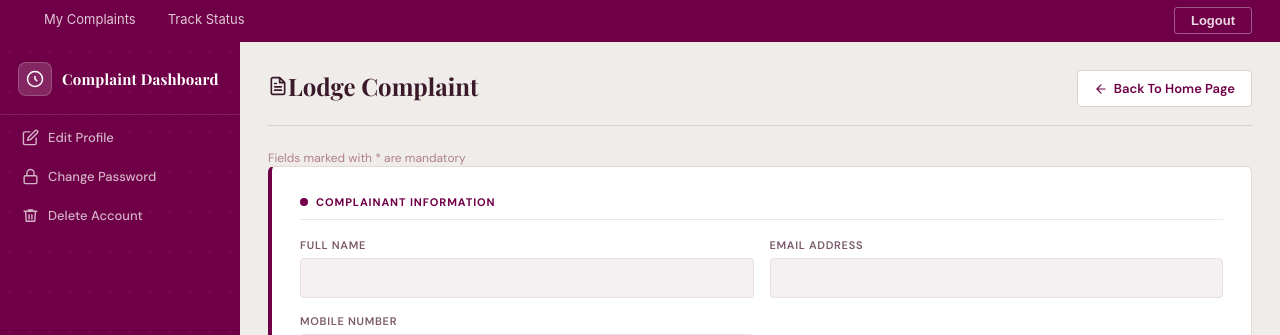
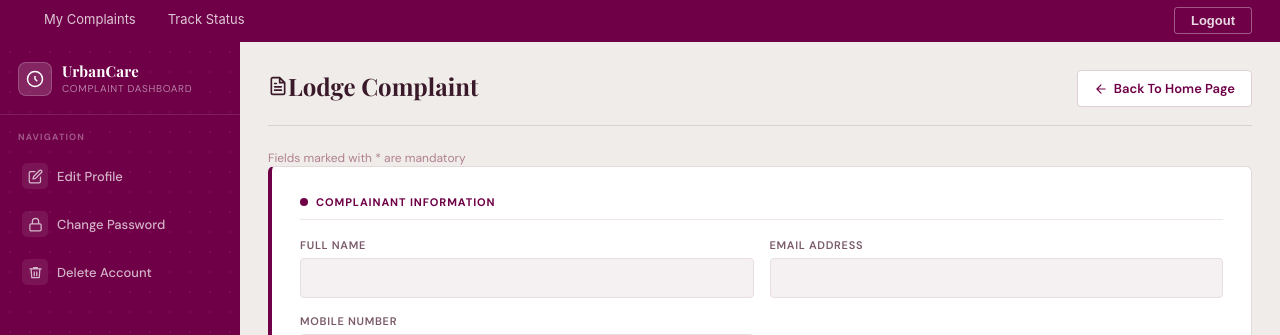
Before and after one commit to ritikkrawat/UrbanCare-Frontend, a React (Create React App) app: page /complaintForm in a window 1280 px wide. Shown: the part 159-494 px from the top of the page. Built offline with nearby package versions, Linux system fonts and the light colour scheme; no server answers; sample sign-in values are in the browser's storage.

Commit message:
Changes complaintForm css

```diff
--- a/src/pages/userDashboard/complaintForm.jsx
+++ b/src/pages/userDashboard/complaintForm.jsx
@@ -46,6 +46,7 @@ const navItems = [
 ];
 
 // ── Sidebar ──────────────────────────────────────────────────────────────────
+// ── Sidebar ──────────────────────────────────────────────────────────────────
 const Sidebar = () => {
   const navigate = useNavigate();
   const location = useLocation();
@@ -66,8 +67,13 @@ const Sidebar = () => {
             <path d="M12 8v4l3 3" />
           </svg>
         </div>
-        <span className="cp-sidebar__title">Complaint Dashboard</span>
+        <div>
+          <div className="cp-sidebar__title">UrbanCare</div>
+          <div className="cp-sidebar__subtitle">Complaint Dashboard</div>
+        </div>
       </div>
+
+      <div className="cp-sidebar__section-label">Navigation</div>
 
       <nav className="cp-sidebar__nav">
         {navItems.map((item) => (
@@ -80,7 +86,7 @@ const Sidebar = () => {
             }}
             className={`cp-sidebar__nav-btn ${isActive(item.key) ? "cp-sidebar__nav-btn--active" : ""}`}
           >
-            <Icon d={item.icon} size={17} />
+            <span className="cp-sidebar__nav-icon"><Icon d={item.icon} size={15} /></span>
             {item.label}
           </button>
         ))}
```
